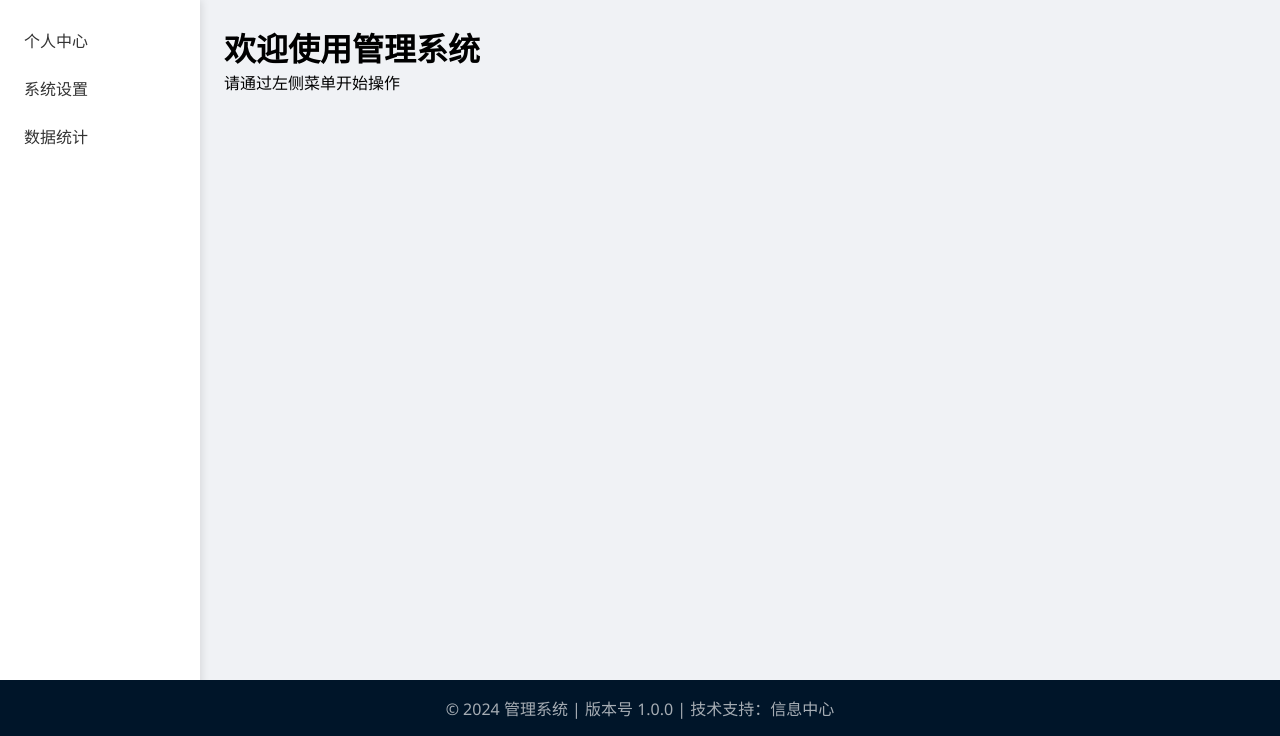
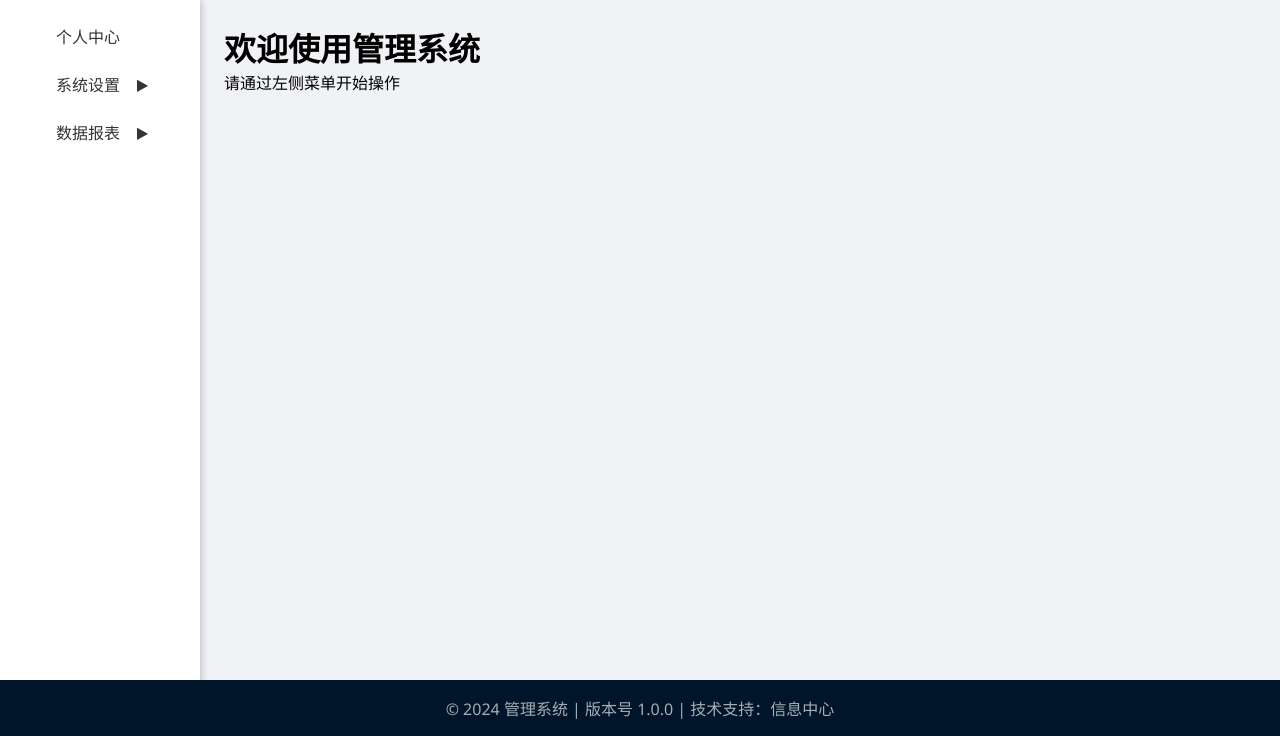
Before and after one commit to BestFlame/py-qdz, a Flask app: page /dashboard in a window 1280 px wide. Shown: the part 64-800 px from the top of the page. Run offline with Flask 3, Linux system fonts and the light colour scheme; a user stored in the database is signed in.

Commit message:
多级菜单

```diff
--- /dev/null
+++ b/static/js/menu.js
@@ -0,0 +1,66 @@
+// 新版递归菜单渲染
+function initMenu() {
+  fetch('/static/menu.json')
+    .then(res => res.json())
+    .then(data => {
+      const container = document.querySelector('.side-menu');
+      container.appendChild(
+        createMenuItems(data.menu_items)
+      );
+      container.addEventListener('click', function(e) {
+        const menuItem = e.target.closest('.has-children');
+        if (menuItem) {
+          menuItem.classList.toggle('expanded');
+          e.stopPropagation();
+          const subContainer = menuItem.querySelector('.submenu-container');
+          subContainer.style.maxHeight = subContainer.style.maxHeight ? null : subContainer.scrollHeight + 'px';
+        }
+      });
+    });
+}
+
+function createMenuItems(items, level = 0) {
+  const ul = document.createElement('ul');
+  ul.className = 'menu-list';
+
+  items.forEach(item => {
+    const li = document.createElement('li');
+    li.className = 'menu-item' + (item.submenu ? ' has-children' : '');
+
+    // 菜单链接
+    const a = document.createElement('a');
+    a.className = 'menu-link';
+    a.href = item.url || '#';
+    a.innerHTML = `
+      <svg class="menu-icon" viewBox="0 0 24 24">
+        <use xlink:href="#${item.icon}"></use>
+      </svg>
+      ${item.title}
+    `;
+
+    // 子菜单切换按钮
+    if (item.submenu) {
+      const toggle = document.createElement('span');
+      toggle.className = 'submenu-toggle';
+      toggle.innerHTML = '▶';
+      a.appendChild(toggle);
+    }
+
+    li.appendChild(a);
+
+    // 递归生成子菜单
+    if (item.submenu) {
+      const subContainer = document.createElement('div');
+      subContainer.className = 'submenu-container';
+      subContainer.appendChild(createMenuItems(item.submenu, level + 1));
+      li.appendChild(subContainer);
+    }
+
+    ul.appendChild(li);
+  });
+
+  return ul;
+}
+
+// 处理菜单点击事件
+document.addEventListener('DOMContentLoaded', initMenu);
--- /dev/null
+++ b/static/menu.json
@@ -0,0 +1,37 @@
+{
+  "menu_items": [
+    {
+      "title": "个人中心",
+      "icon": "icon-user",
+      "url": "/user/profile"
+    },
+    {
+      "title": "系统设置",
+      "icon": "icon-settings",
+      "submenu": [
+        {
+          "title": "基础配置",
+          "url": "/system/basic"
+        },
+        {
+          "title": "权限管理",
+          "url": "/system/permission"
+        }
+      ]
+    },
+    {
+      "title": "数据报表",
+      "icon": "icon-chart",
+      "submenu": [
+        {
+          "title": "销售统计",
+          "url": "/report/sales"
+        },
+        {
+          "title": "用户分析",
+          "url": "/report/users"
+        }
+      ]
+    }
+  ]
+}
--- a/static/styles.css
+++ b/static/styles.css
@@ -41,19 +41,94 @@ body {
     box-shadow: 2px 0 8px rgba(0,0,0,0.1);
 }
 
-.side-menu ul {
-    list-style: none;
-    padding: 16px 0;
+/* 多级菜单样式 - 新版flex布局 */
+.side-menu {
+    display: flex;
+    flex-direction: column;
+    padding: 12px 0;
 }
 
-.side-menu li a {
-    display: block;
+.menu-item {
+    display: flex;
+    flex-direction: column;
+    transition: all 0.3s cubic-bezier(0.4, 0, 0.2, 1);
+}
+
+.menu-link {
+    display: flex;
+    align-items: center;
     padding: 12px 24px;
     color: #333;
     text-decoration: none;
+    transition: background 0.2s ease;
 }
 
-.side-menu li a:hover {
+.menu-link:hover {
+    background: #f8f9fa;
+}
+
+.submenu-toggle {
+    margin-left: auto;
+    transition: transform 0.3s ease;
+    padding: 0 12px;
+}
+
+.menu-link {
+    cursor: pointer;
+    padding-right: 40px;
+    position: relative;
+}
+
+.menu-item.expanded > .menu-link {
+    background: #f8f9fa;
+}
+
+.submenu-container {
+    transition: max-height 0.3s ease-out;
+}
+
+.submenu-container {
+    display: flex;
+    flex-direction: column;
+    max-height: 0;
+    overflow: hidden;
+    transition: max-height 0.3s cubic-bezier(0.4, 0, 0.2, 1);
+}
+
+.submenu-item .menu-link {
+    padding-left: 40px;
+}
+
+.submenu-item .submenu-item .menu-link {
+    padding-left: 56px;
+}
+
+.menu-item.expanded > .submenu-container {
+    max-height: 1000px;
+}
+
+.menu-item.expanded > .menu-link > .submenu-toggle {
+    transform: rotate(90deg);
+}
+
+.menu-icon {
+    width: 20px;
+    margin-right: 12px;
+}
+
+.side-menu a {
+    color: #333;
+    text-decoration: none;
+    display: flex;
+    align-items: center;
+}
+
+.side-menu i {
+    margin-right: 10px;
+    width: 20px;
+}
+
+.side-menu li:hover {
     background: #f5f5f5;
 }
 
--- a/templates/dashboard.html
+++ b/templates/dashboard.html
@@ -3,13 +3,12 @@
 {% block title %}系统首页{% endblock %}
 
 {% block sidebar %}
-<nav class="side-menu">
-    <ul>
-        <li><a href="{{ url_for('user.profile') }}"><i class="icon-user"></i>个人中心</a></li>
-        <li><a href="#"><i class="icon-settings"></i>系统设置</a></li>
-        <li><a href="#"><i class="icon-chart"></i>数据统计</a></li>
-    </ul>
+<nav class="sidebar">
+    <div class="side-menu">
+        <!-- 菜单由JavaScript动态生成 -->
+    </div>
 </nav>
+<script src="/static/js/menu.js"></script>
 {% endblock %}
 
 {% block content %}
--- a/webapi/user.py
+++ b/webapi/user.py
@@ -16,7 +16,7 @@ def register():
 @user_bp.route('/profile')
 @login_required
 def profile():
-    return render_template('user_profile.html')
+    return render_template('person/user_profile.html')
 
 @user_bp.route('/logout')
 @login_required
```
Also changed, not shown: templates/person/user_profile.html (added, +43 -0 lines), templates/system/system_settings.html (added, +32 -0 lines), templates/system/__init__.html (added).
